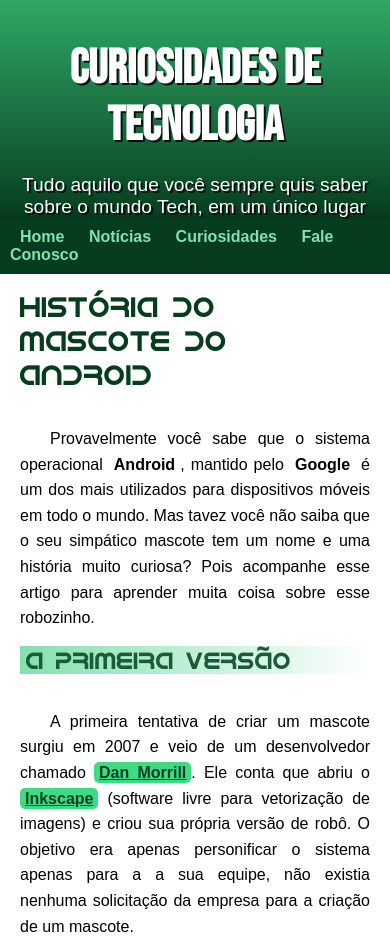
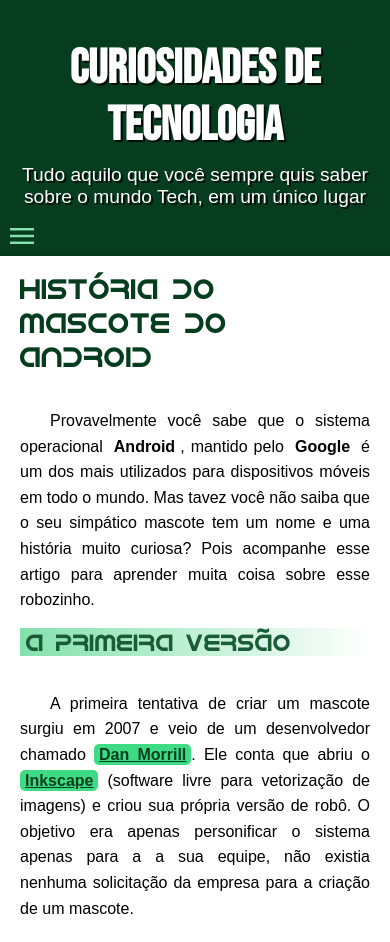
Before and after one commit to diego-dcs/Estudos, a plain HTML site: page 02-ProjetoAndroid/index.html in a window 390 px wide. Shown: the top 942 px of the page. Drawn offline with nearby package versions, Linux system fonts and the light colour scheme.

Commit message:
media query.css add
o projeto android foi adicionado media query.css

```diff
--- /dev/null
+++ b/02-ProjetoAndroid/estilo/query.css
@@ -0,0 +1,36 @@
+@charset "UTF-8";
+
+/*CSS para telas >= 768px*/
+:root   {
+    --c0: #c5ebd6;
+    --c1: #83e1ad;
+    --c2: #3ddc84;
+    --c3: #2fa866;
+    --c4: #1a5c37;
+    --c5: #063d1e;
+    --fpadrao: Arial, Helvetica, sans-serif;
+    --fdestaque: 'Bebas Neue', cursive;
+    --fandroid: idroid;
+}
+@media screen and (min-width: 768px) {
+    header  {
+        background-image: linear-gradient(180deg, var(--c3), var(--c5) );
+    }
+    span#icone  {
+        display: none;
+    }
+    nav     {
+        padding: 10px;
+        min-width: 100%;
+        display: block;
+    }
+    nav a   {
+        display: inline;
+    }
+    nav a:hover  {
+        background-color: var(--c3);
+        color: var(--c5);
+        border-radius: 5px;
+        box-shadow: inset 0px 0px 5px 0px var(--c4);
+    }
+}
--- a/02-ProjetoAndroid/estilo/style.css
+++ b/02-ProjetoAndroid/estilo/style.css
@@ -27,7 +27,7 @@ body    {
 
 /* CABEEÇALHO */
 header  {
-    background-image: linear-gradient(180deg, var(--c3), var(--c5) );
+    background-color: var(--c5);
     min-height: 150px;
 }
 header > h1 {
@@ -36,7 +36,7 @@ header > h1 {
     font-size: 3em;
     text-align: center;
     text-shadow: 2px 2px 0px #000000cc;
-    padding: 40px 0 20px 0;
+    padding: 40px 0 0 0;
 }
 header > p {
     color: white;
@@ -46,15 +46,25 @@ header > p {
     text-shadow: 2px 2px 0px #000000cc;
     max-width: 500px;
     margin: auto;
-    padding: 0 10px;
+    padding: 10px;
 
 }
 
 /* MENU */
+span#icone  {
+    color: var(--c1);
+    font-size: 2em;
+    padding: 2px;
+    text-indent: 4px;
+    cursor: pointer;
+
+}
 nav    {
     background-color: var(--c5);
-    padding: 10px;
+    padding: 0;
     box-shadow: 0px 2px 7px 2px #00000044;
+    max-width: 60%;
+    display: none;
 }
 nav a{
     color: var(--c1);
@@ -62,12 +72,11 @@ nav a{
     font-weight: bold;
     padding: 10px;
     transition-duration: .3s;
+    display: block;
 }
 nav a:hover  {
     background-color: var(--c3);
     color: var(--c5);
-    border-radius: 5px;
-    box-shadow: inset 0px 0px 5px 0px var(--c4);
 }
 
 /* PRINCIPAL */
--- a/02-ProjetoAndroid/index.html
+++ b/02-ProjetoAndroid/index.html
@@ -7,6 +7,8 @@
     <title>Projeto Android</title>
     <link rel="shortcut icon" href="imagens/favicon.ico" type="image/x-icon">
     <link rel="stylesheet" href="estilo/style.css">
+    <link rel="stylesheet" href="estilo/query.css">
+    <link rel="stylesheet" href="https://fonts.googleapis.com/css2?family=Material+Symbols+Outlined:opsz,wght,FILL,GRAD@48,400,0,0" />
 </head>
 <body>
     <header>
@@ -14,13 +16,13 @@
         <p>
             Tudo aquilo que você sempre quis saber sobre o mundo Tech, em um único lugar
         </p>
+        <span class="material-symbols-outlined" onclick="openMenu()" id="icone">menu</span>
     </header>
-
-    <nav>
+    <nav id="menu">
         <a href="index.html">Home</a>
         <a href="#">Notícias</a>
         <a href="#">Curiosidades</a>
-        <a href="http://www.instagram.com/di_diego_ds/" target="_blank">Fale Conosco</a>
+        <a href="http://github.com/diego-dcs/" target="_blank">Fale Conosco</a>
     </nav>
 
     <main>
@@ -111,4 +113,13 @@
         <p>Site criado por <a href="" target="_blank">Gustavo Guanabara</a> para o <a href="" target="_blank">CursoemVideo</a>.</p>
     </footer>
 </body>
+<script>
+    function openMenu() {
+        if (menu.style.display == 'block') {
+            menu.style.display = 'none'
+        } else {
+            menu.style.display = 'block'
+        }
+    }
+</script>
 </html>
--- a/04-RedesSociais/estilo/style.css
+++ b/04-RedesSociais/estilo/style.css
@@ -27,7 +27,7 @@ section#tel {
     top: 50%;
     left: 50%;
     transform: translate(-50%,-50%);
-    background: #fff0 url(../imagens/frame-iphone.png) center no-repeat;
+    background: #fff0 url(../imagens/frame-iphone.png) top center no-repeat;
     background-size: cover;
     height: 627px;
     width: 311px;
```
Also changed, not shown: 02-ProjetoAndroid/imagens/menu.svg (added).
